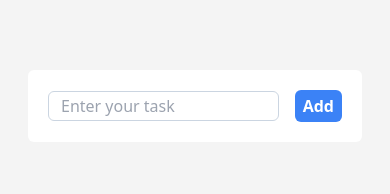
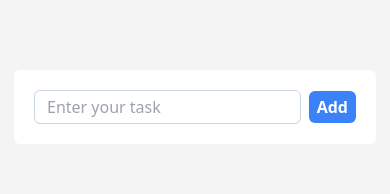
Before and after one commit to Legion154/task-v2, a React (Vite) app: page / in a window 390 px wide. Shown: the part 158-352 px from the top of the page. Built offline with nearby package versions, Linux system fonts and the light colour scheme.

Commit message:
task manager size changed

```diff
--- a/src/pages/DailyTasks.jsx
+++ b/src/pages/DailyTasks.jsx
@@ -142,10 +142,10 @@ const DailyTasks = () => {
   };
 
   return (
-    <main className="px-7 py-5 rounded-md flex flex-col items-center gap-5 mt-28 w-full h-screen">
+    <main className="px-3.5 py-5 rounded-md flex flex-col items-center gap-5 mt-28 w-full h-screen">
       <form
         onSubmit={addTask}
-        className="flex flex-row items-center gap-4 bg-input rounded-md px-5 py-5 w-full sm:w-auto"
+        className="flex flex-row items-center gap-2 bg-input rounded-md px-5 py-5 w-full sm:w-auto"
       >
         <input
           id="deadline"
@@ -153,7 +153,7 @@ const DailyTasks = () => {
           onChange={inputVal}
           placeholder={langX.placeholder}
           type="text"
-          className="bg-transparent focus:outline-none rounded-md px-3 py-0.5 border border-slate-300 text-secondary w-full"
+          className="bg-transparent focus:outline-none rounded-md px-3 py-1 border border-slate-300 text-secondary w-full"
           onFocus={() => setTaskfocus(true)}
           onBlur={() => setTaskfocus(false)}
         />
--- a/src/pages/MainPurposes.jsx
+++ b/src/pages/MainPurposes.jsx
@@ -143,7 +143,7 @@ const MainPurposes = () => {
   }, [dark]);
 
   return (
-    <main className="px-7 py-5 rounded-md flex flex-col items-center gap-5 mt-28 w-full h-screen">
+    <main className="px-3.5 py-5 rounded-md flex flex-col items-center gap-5 mt-28 w-full h-screen">
       <form
         onSubmit={addTask}
         className="flex flex-row items-center gap-4 bg-input rounded-md px-5 py-5 w-full sm:w-auto"
```
